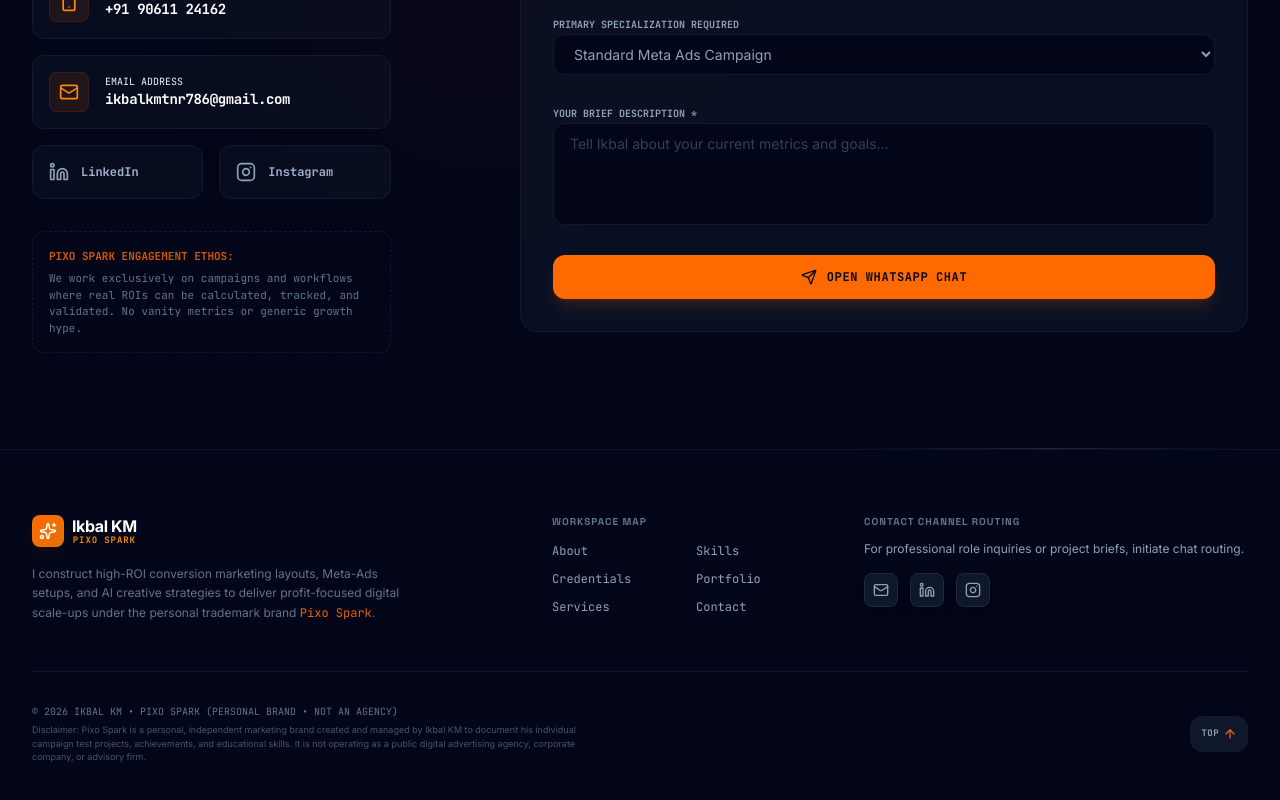
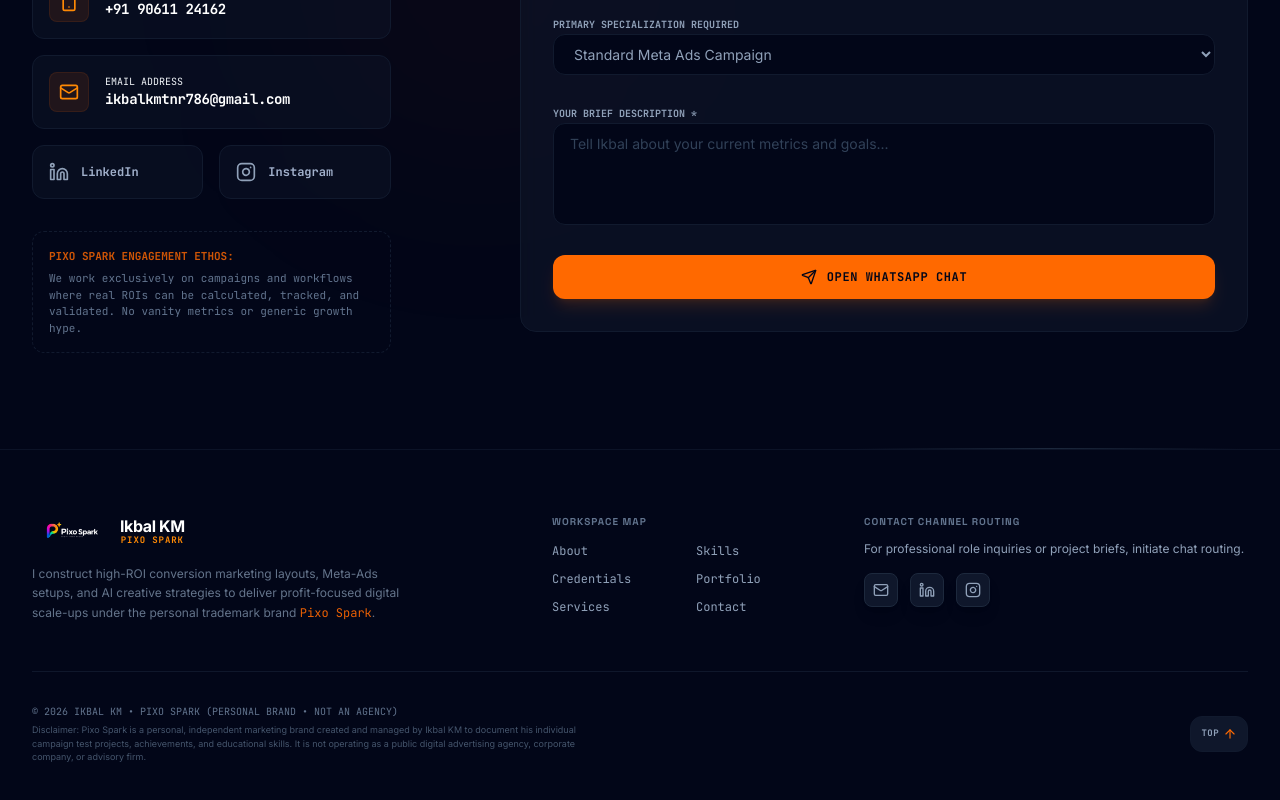
Before and after one commit to ikbalkmtnr786-glitch/ikbal-km-portfolio, a React (Vite) app: page / in a window 1280 px wide. Shown: the part 7304-8104 px from the top of the page. Built offline with nearby package versions, Linux system fonts and the light colour scheme.

Commit message:
Add logo to footer

```diff
--- a/src/components/Footer.tsx
+++ b/src/components/Footer.tsx
@@ -50,8 +50,8 @@
               onClick={handleScrollToTop}
               className="flex items-center gap-2 group cursor-pointer focus:outline-none"
             >
-              <div className="w-8 h-8 rounded-lg bg-gradient-to-br from-orange-500 to-amber-600 flex items-center justify-center border border-orange-400/20 shadow-lg shadow-orange-500/5">
-                <Sparkles className="w-4.5 h-4.5 text-white" />
+             <div className="h-8 w-20 flex items-center justify-center">
+                <img src="/pixo-logo.png" alt="Pixo Spark Logo" className="w-full h-full object-contain" />
               </div>
               <div>
                 <span className="text-white font-sans font-bold text-base tracking-tight block">
```
